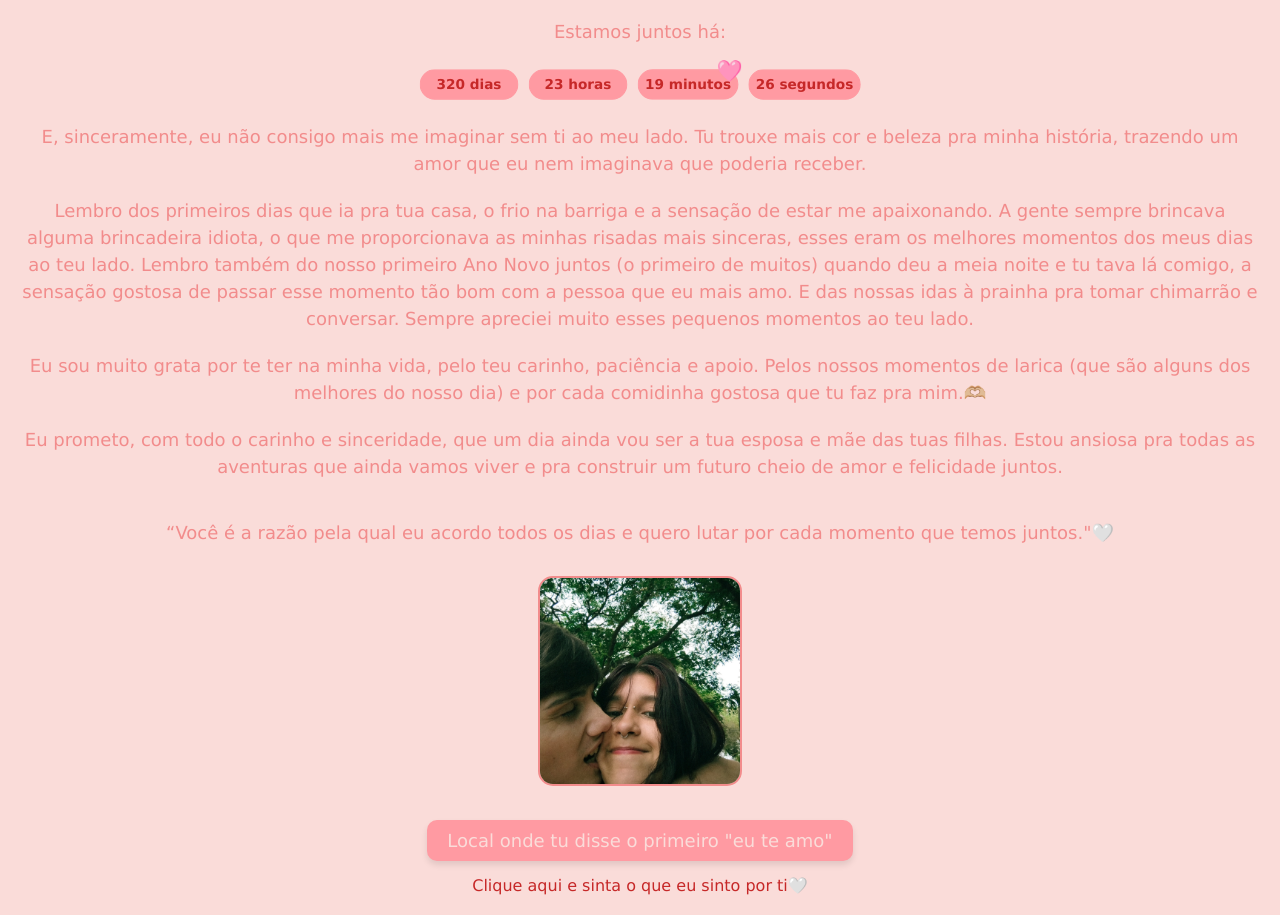
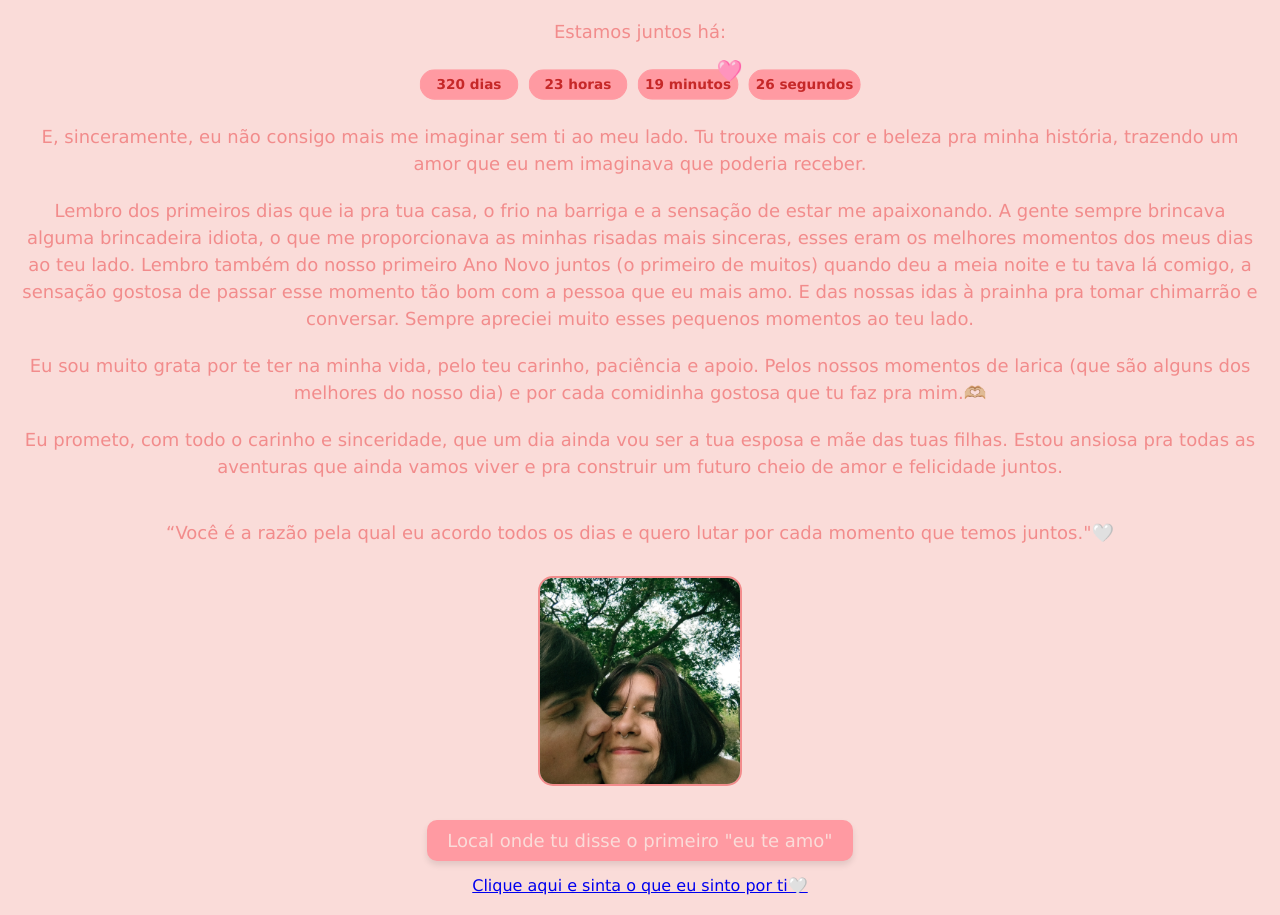
Before and after one commit to vicvasck/for-my-love, a plain HTML site: page index.html in a window 1280 px wide. Shown: the part 91-1006 px from the top of the page. Drawn offline with Linux system fonts and the light colour scheme.

Commit message:
Update index.html

```diff
--- a/index.html
+++ b/index.html
@@ -176,7 +176,7 @@
     <div class="botoes-container">
         <a href="https://www.google.com/maps/place/R.+Mois%C3%A9s+Ribeiro+da+Silva,+60+-+Centro,+Charqueadas+-+RS,+96745-000" class="botao botao-mapa" target="_blank">Local onde tu disse o primeiro "eu te amo"</a>
 
-        <a https://open.spotify.com/track/7LFeZYHcY5yEjsd8ExRyZf?si=oseqC8f6QVCpeL32hwPlWg">Clique aqui e sinta o que eu sinto por ti🤍</a>
+        <a href=https://open.spotify.com/track/7LFeZYHcY5yEjsd8ExRyZf?si=CwyIvRmtTQeEjC20zrT90w">Clique aqui e sinta o que eu sinto por ti🤍</a>
 
     </div>
 
```
